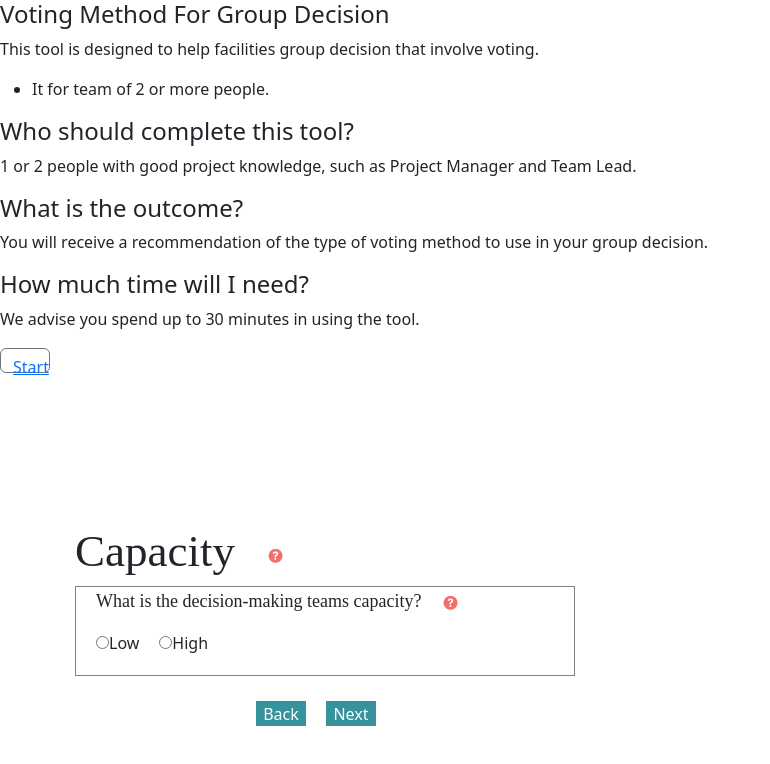
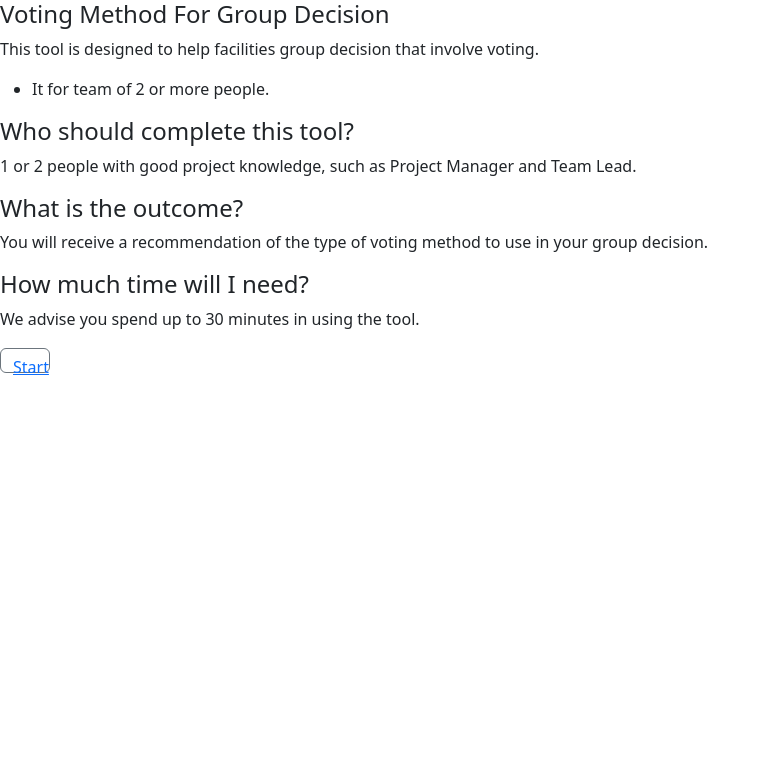
Before and after one commit to Logic-Legends/Decision-Making-Frmwk, a React (Create React App) app in the folder client/: page / in a window 1280 px wide. Shown: the top 764 px of the page, without its empty margins (0-770 px from the left). Built offline with nearby package versions, Linux system fonts and the light colour scheme.

Commit message:
Update index.js

```diff
--- a/client/src/index.js
+++ b/client/src/index.js
@@ -7,6 +7,5 @@ import Capacity from "./components/step-3b/Capacity";
 createRoot(document.getElementById("root")).render(
 	<BrowserRouter>
 		<App />
-		<Capacity />
 	</BrowserRouter>
 );
```
